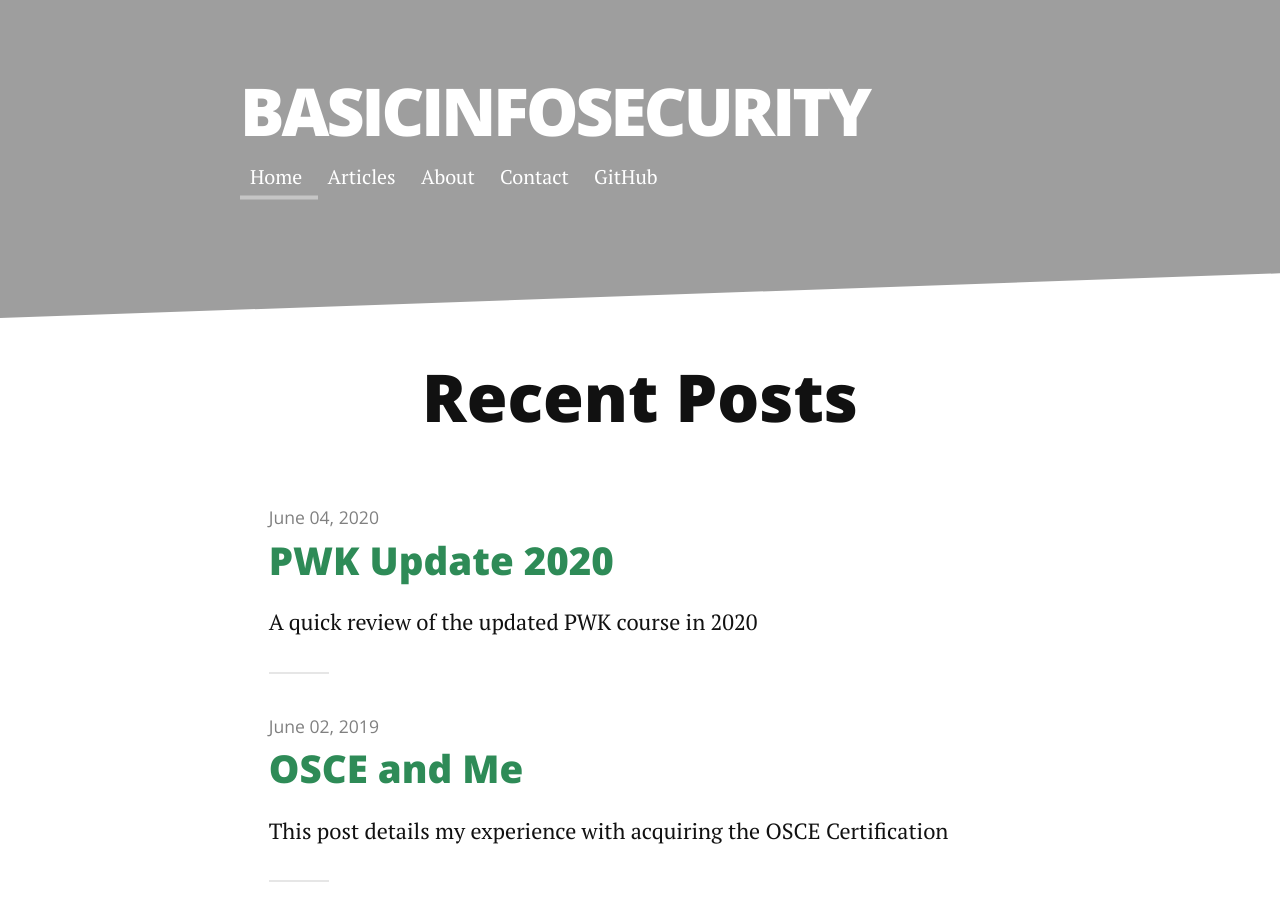
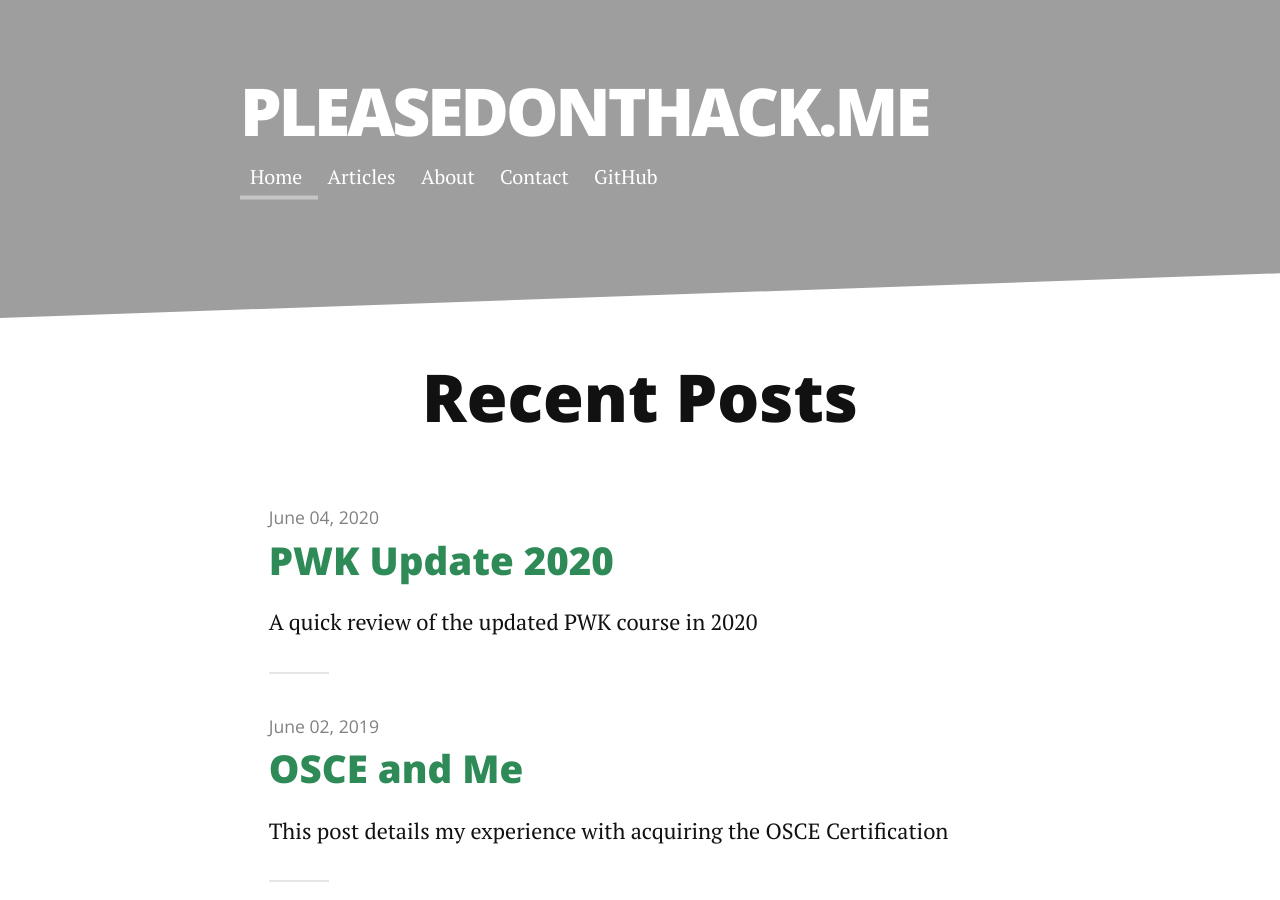
Before and after one commit to basicinfosecurity/basicinfosecurity.github.io, a Jekyll site: the page built from index.html, in a window 1280 px wide and 900 px high. Built offline with Jekyll 4.4.1, drawn with Linux system fonts in a browser that asks for light colours; nearby versions of some CDN libraries; the list of posts is cut into pages by our own code.

Commit message:
Edit title

```diff
--- a/_config.yml
+++ b/_config.yml
@@ -1,4 +1,4 @@
-title: basicinfosecurity
+title: pleasedonthack.me
 description: >
   A learning resource of topics broken down to the basics.
 
```
